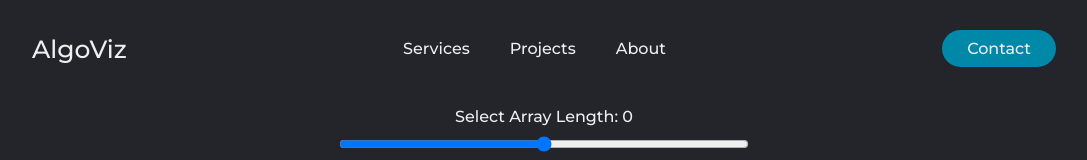
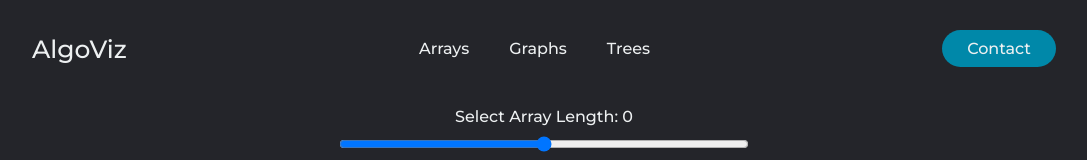
Before and after one commit to mourabitiziyad/algorithm-viusaliser, a React (Create React App) app: page / in a window 1280 px wide. Shown: the top 160 px of the page, without its empty margins (96-1183 px from the left). Built offline with nearby package versions, Linux system fonts and the light colour scheme.

Commit message:
changed menu

```diff
--- a/src/components/navbar.js
+++ b/src/components/navbar.js
@@ -6,9 +6,9 @@ const Navbar = () => {
         <a style={{fontSize: "25px"}} href="#">AlgoViz</a>
         <nav>
             <ul className="nav__links">
-                <li><a href="#">Services</a></li>
-                <li><a href="#">Projects</a></li>
-                <li><a href="#">About</a></li>
+                <li><a href="#">Arrays</a></li>
+                <li><a href="#">Graphs</a></li>
+                <li><a href="#">Trees</a></li>
             </ul>
         </nav>
         <a className="cta" href="#"><button>Contact</button></a>
```
